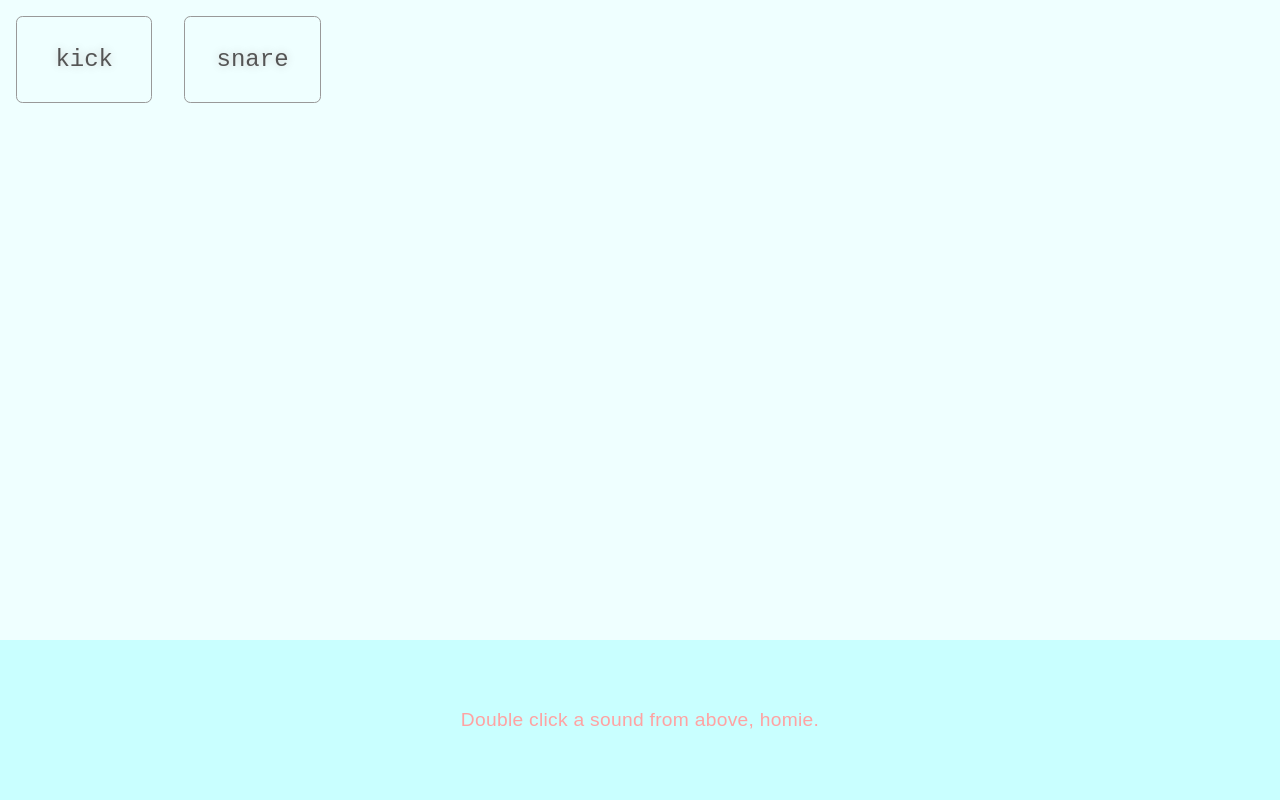
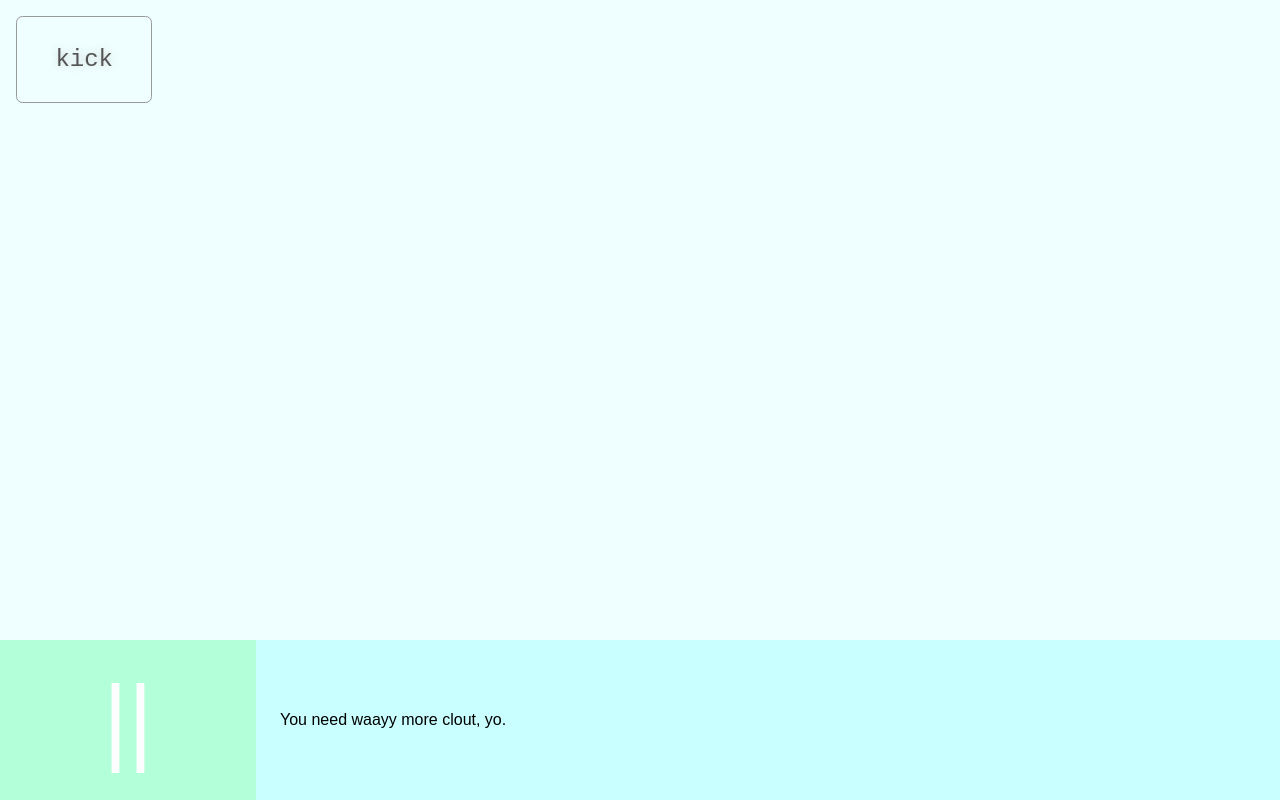
Before and after one commit to chrisisler/hades, a React (Create React App) app: page / in a window 1280 px wide. Built offline with nearby package versions, Linux system fonts and the light colour scheme; the HTML template or start-up script is replaced by a standard one.

Commit message:
update buttons, css, added queue

```diff
--- a/src/App.css
+++ b/src/App.css
@@ -28,8 +28,8 @@
 kbd { display: block; }
 
 .song-container {
-  display: flex;
   min-height: 20vh;
+  max-height: 20vh;
   width: 100vw;
   position: absolute;
   /* https://stackoverflow.com/questions/37386244/what-does-flex-1-mean */
@@ -38,13 +38,35 @@ kbd { display: block; }
   /* border: 1px solid #777; */
   background-color: #c9ffff;
   margin: 0;
+  padding: 0;
   bottom: 0;
   left: 0;
 
-  /* align text case where state = [] */
-  /* TODO try commenting out all this code once state is in */
-  color: #ffa2a2;
-  font-size: larger;
-  letter-spacing: 0.3px;
-  justify-content: center;
+  /* sounds in song container are active */
+  color: black;
 }
+
+/* align text case where state = [] */
+.song-container p {
+  margin: 0 auto;
+}
+
+.play-btn-container {
+  cursor: pointer;
+  min-height: 100%;
+  background-color: #b2ffd9;
+  width: 20%;
+  margin: 0 1.5rem 0 0;
+  padding: 0;
+}
+.play-btn-container button {
+  outline: none;
+  color: black;
+  margin: 50% auto;
+  width: 100%;
+  padding: 0;
+  background: none;
+  border: none;
+  color: white;
+  font-size: 600%;
+}
--- a/src/App.js
+++ b/src/App.js
@@ -1,6 +1,10 @@
 // Goals:
-// Place a left-to-right scrolling sound item selector at top of view.
-// Place a play button in the middle.
+// Place a left-to-right scrolling sound item selector at top of view (?).
+// Delete for Sound items that are queued at the bottom.
+// More sound files (drum kit, piano).
+// Need a button on the top directory of sound samples to add them to the queue.
+// Need gridlines (and enhanced gridlines every K'th (where K is input by UI)).
+// Need a way to get output from this app and turn it into some thing a DAW can use.
 
 import React, { Component, createRef } from 'react'
 import PropTypes from 'prop-types'
@@ -9,9 +13,9 @@ import './App.css'
 
 class Sound extends Component {
   static propTypes = {
-    node: PropTypes.node,
     name: PropTypes.string.isRequired,
-    path: PropTypes.string.isRequired
+    path: PropTypes.string.isRequired,
+    addSound: PropTypes.func.isRequired
   }
 
   node = createRef()
@@ -22,11 +26,23 @@ class Sound extends Component {
     this.node.current.play()
   }
 
+  doubleClicked = event => {
+    this.props.addSound({
+      name: this.props.name,
+      path: this.props.path,
+      node: this.node
+    })
+  }
+
   render() {
     const { name, path } = this.props
 
     return (
-      <div className="sound-item" onClick={this.clicked}>
+      <div
+        className="sound-item"
+        onClick={this.clicked}
+        onDoubleClick={this.doubleClicked}
+      >
         <kbd>{name}</kbd>
         <audio src={path} ref={this.node} />
       </div>
@@ -34,23 +50,110 @@ class Sound extends Component {
   }
 }
 
-export default class App extends Component {
+class PlayButton extends Component {
   state = {
-    soundItems: []
+    isPlaying: false,
+    disabled: this.props.numberOfQueuedSounds === 0
+  }
+
+  static propTypes = {
+    numberOfQueuedSounds: PropTypes.number.isRequired,
+    playTrack: PropTypes.func.isRequired
+  }
+
+  componentDidUpdate(previousProps) {
+    let current = this.props.numberOfQueuedSounds
+    let previous = previousProps.numberOfQueuedSounds
+
+    // if either are 0, toggle it
+    if (current === 0 || previous === 0) {
+      this.setState({
+        isPlaying: !this.state.isPlaying
+      })
+    }
+  }
+
+  clicked = () => {
+    const { isPlaying, disabled } = this.state
+
+    if (disabled) {
+      return // noop
+    }
+
+    this.setState({
+      isPlaying: !isPlaying
+    })
   }
 
   render() {
     return (
+      <div className="play-btn-container">
+        <button onClick={this.clicked}>
+          {this.state.isPlaying ? '>' : '||'}
+        </button>
+      </div>
+    )
+  }
+}
+
+export default class App extends Component {
+  state = {
+    // TODO use the Queue<T> class
+    sounds: []
+  }
+
+  addSound = node => {
+    this.setState({
+      sounds: this.state.sounds.concat(node)
+    })
+  }
+
+  playTrack = () => {
+    if (this.state.sounds.length === 0) {
+      alert('Double click sounds from the top to queue them at bottom.')
+      return
+    }
+
+    this.state.sounds.forEach(async sound => {
+      sound.node.current.play()
+      console.log('delaying')
+      await delay(200)
+    })
+  }
+
+  render() {
+    let size = this.state.sounds.length
+    let QueuedSoundViews =
+      size &&
+      this.state.sounds.map((sound, index) => (
+        <Sound
+          key={sound.path + index}
+          name={sound.name}
+          path={sound.path}
+          addSound={this.addSound}
+        />
+      ))
+
+    return (
       <main>
         <div className="sound-items-container">
-          <Sound name="kick" path="./sounds/kick.wav" />
-          <Sound name="snare" path="./sounds/snare.wav" />
+          <Sound
+            name="kick"
+            path="./sounds/kick.wav"
+            addSound={this.addSound}
+          />
         </div>
 
-        <section className="song-container">
-          Double click a sound from above, homie.
+        <section className="song-container sound-items-container">
+          <PlayButton numberOfQueuedSounds={size} playTrack={this.playTrack} />
+          {QueuedSoundViews || 'You need waayy more clout, yo.'}
         </section>
       </main>
     )
   }
 }
+
+// https://stackoverflow.com/questions/951021/what-is-the-javascript-version-of-sleep/39914235#39914235
+function delay(ms) {
+  return new Promise(resolve => setTimeout(resolve, ms))
+}
```
Also changed, not shown: src/Queue.js (added, +51 -0 lines).
